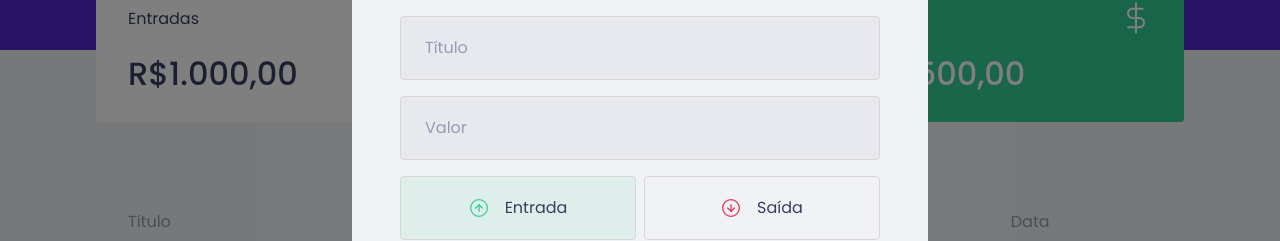
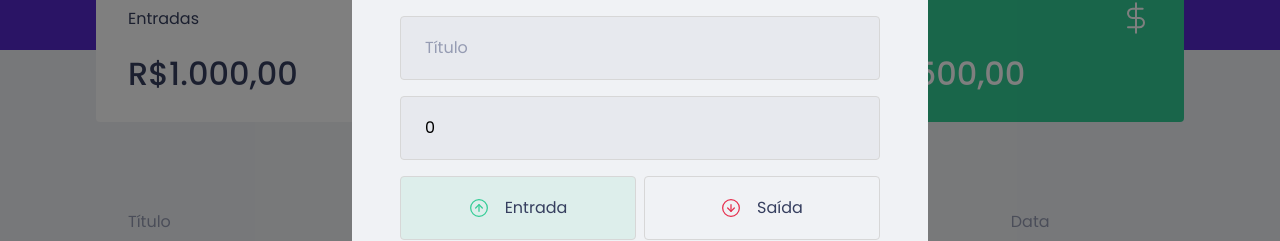
Before and after one commit to frassaolucas/dt-money, a React (Create React App) app: page / in a window 1280 px wide. Both pictures are taken after a click on the button "Nova transação". Shown: the part 222-463 px from the top of the page. Built offline with nearby package versions, Linux system fonts and the light colour scheme; no server answers; what miragejs would draw is missing.

Commit message:
- create functionality to create transactions and save it to miragejs;

```diff
--- a/src/components/NewTransactionModal/index.tsx
+++ b/src/components/NewTransactionModal/index.tsx
@@ -1,5 +1,7 @@
-import { useState } from 'react';
+import { FormEvent, useState } from 'react';
 import Modal from 'react-modal';
+
+import { api } from '../../services/api';
 
 import { Container, RadioBox, TransactionTypeContainer } from './styles';
 
@@ -15,7 +17,23 @@
 Modal.setAppElement('#root');
 
 export function NewTransactionModal({ isOpen, onRequestClose }: NewTransactionModalProps) {
+  const [title, setTitle] = useState('');
+  const [value, setValue] = useState(0);
+  const [category, setCategory] = useState('');
   const [type, setType] = useState('deposit');
+
+  function handleCreateNewTransaction(event: FormEvent) {
+    event.preventDefault();
+
+    const data = {
+      title,
+      value,
+      category,
+      type
+    }
+
+    api.post('/transactions', data);
+  }
 
   return (
     <Modal
@@ -32,12 +50,22 @@
         <img src={closeImg} alt="Fechar modal" />
       </button>
 
-      <Container>
+      <Container onSubmit={handleCreateNewTransaction}>
         <h2>Cadastrar transação</h2>
 
-        <input type="text" placeholder="Título" />
+        <input
+          type="text"
+          placeholder="Título"
+          value={title}
+          onChange={event => setTitle(event.target.value)}
+        />
 
-        <input type="Number" placeholder="Valor" />
+        <input
+          type="Number"
+          placeholder="Valor"
+          value={value}
+          onChange={event => setValue(Number(event.target.value))}
+        />
 
         <TransactionTypeContainer>
           <RadioBox
@@ -61,7 +89,12 @@
           </RadioBox>
         </TransactionTypeContainer>
 
-        <input type="text" placeholder="Categoria" />
+        <input
+          type="text"
+          placeholder="Categoria"
+          value={category}
+          onChange={event => setCategory(event.target.value)}
+        />
 
         <button type="submit">
           Cadastrar
--- a/src/index.tsx
+++ b/src/index.tsx
@@ -1,26 +1,27 @@
 import React from 'react';
 import ReactDOM from 'react-dom';
 
-import { createServer } from 'miragejs';
+import { createServer, Model } from 'miragejs';
 
 import { App } from './App';
 
 createServer({
+  models: {
+    transaction: Model,
+  },
+
   routes() {
     this.namespace = 'api';
 
     this.get('/transactions', () => {
-      return [
-        {
-          id: 1,
-          title: 'Transaction 1',
-          amount: 400,
-          type: 'deposit',
-          category: 'Food',
-          createdAt: new Date(),
-        }
-      ]
+      return this.schema.all('transaction');
     });
+
+    this.post('/transactions', (schema, request) => {
+      const data = JSON.parse(request.requestBody);
+
+      return schema.create('transaction', data);
+    })
   }
 });
 
```
